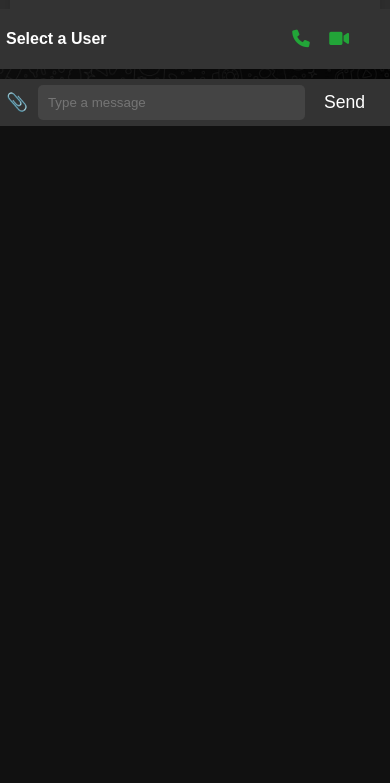
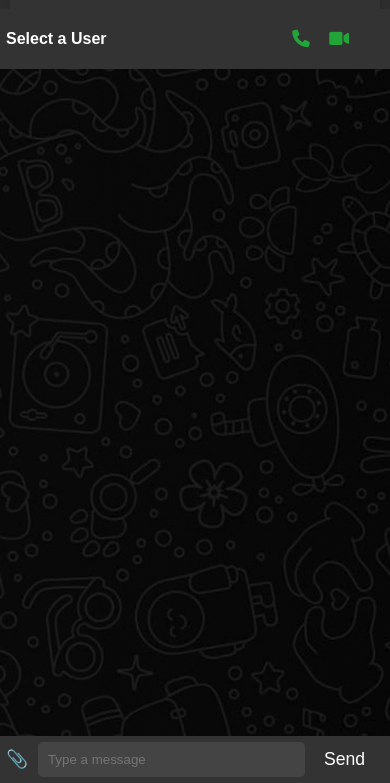
Before and after one commit to ahsan123-png/LinkUp, a Django app: template templates/index.html in a window 390 px wide. Shown: the part 61-844 px from the top of the page. Run offline with Django 4.2, Linux system fonts and the light colour scheme; the template is opened without the code that fills it, so the values that code supplies are empty.

Commit message:
refactor chat layout to allow dynamic expansion of chat-window and chat-content

```diff
--- a/static/css/style.css
+++ b/static/css/style.css
@@ -77,6 +77,7 @@ body {
     flex-direction: column;
     background-color: #111;
     position: relative;
+    flex-grow: 1; /* Allow chat-window to expand */
 }
 
 .chat-header {
@@ -96,12 +97,15 @@ body {
 }
 
 .chat-content {
-    display: flex;
-    flex-direction: column;
+    flex-grow: 1; /* Allow chat-content to expand and fill available space */
+    /* display: flex;
+    flex-direction: column; */
     padding: 10px;
     overflow-y: auto;
     background: url('../images/whatsapp-bg.png') no-repeat center center;
     background-size: cover;
+    display: flex;
+    flex-direction: column; /* Stack messages vertically */
 }
 
 .message {
@@ -143,6 +147,9 @@ body {
     padding: 10px;
     background-color: #333;
     align-items: center;
+    position: sticky; /* Ensure it sticks to the bottom */
+    bottom: 0; /* Stick to the bottom of the chat-window */
+    z-index: 1; /* Ensure it stays above other elements */
 }
 
 .chat-input-section input {
@@ -220,7 +227,8 @@ body {
 
     .chat-window {
         width: 100%;
-        height: calc(100vh - 120px);
+        flex-grow: 1; /* Ensure chat-window expands */
+        /* height: calc(100vh - 120px); */
         /* Adjust height accordingly */
     }
 
@@ -263,7 +271,8 @@ body {
 
     .chat-window {
         width: 100%;
-        height: calc(100vh - 80px);
+        flex-grow: 1; /* Ensure chat-window expands */
+        /* height: calc(100vh - 80px); */
         /* Adjust height accordingly */
     }
 
@@ -330,7 +339,8 @@ body {
 
     .chat-window {
         width: 100%;
-        height: calc(100vh - 70px);
+        flex-grow: 1;
+        /* height: calc(100vh - 70px); */
         /* Adjust height accordingly */
     }
 
```
